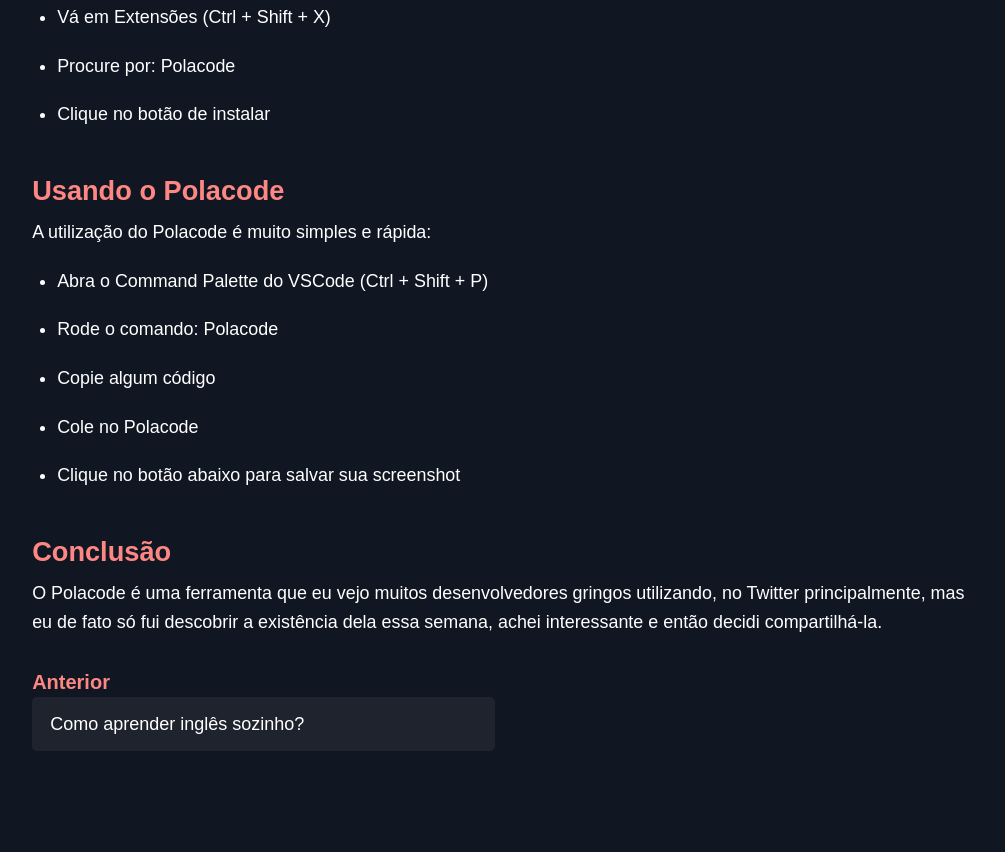
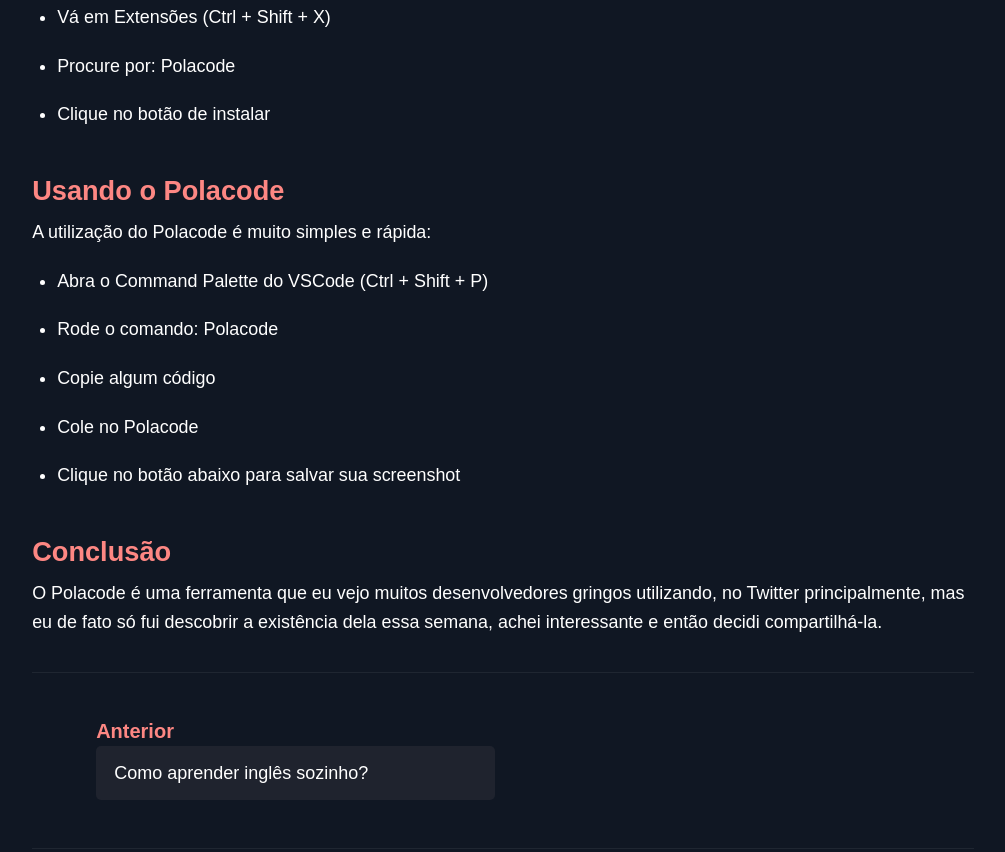
Before and after one commit to angelapo7777/mauriciomutte, a Gatsby site: page /a-melhor-forma-de-compartilhar-trechos-do-seu-codigo/ in a window 1280 px wide. Shown: the part 1170-2022 px from the top of the page, without its empty margins (188-1193 px from the left). Built offline with nearby package versions, Linux system fonts and the light colour scheme; Gatsby itself is replaced by a stand-in of ours; some packages are replaced by stand-ins of ours.

Commit message:
Feat(PostRecommended): add border and padding

```diff
--- a/src/components/PostRecommended/styled.js
+++ b/src/components/PostRecommended/styled.js
@@ -3,11 +3,18 @@ import styled from 'styled-components';
 import { Link } from 'gatsby';
 
 export const RecommendedWrapper = styled.section`
+  border-bottom: 1px solid #fff1;
+  border-top: 1px solid #fff1;
   display: grid;
   grid-template-columns: 1fr 1fr;
   grid-template-rows: 1fr;
   grid-column-gap: 1em;
+  padding: 3em 0;
   overflow: hidden;
+
+  @media (min-width: 700px) {
+    padding: 3em 4em
+  }
 `;
 
 export const Item = styled.div`
```
